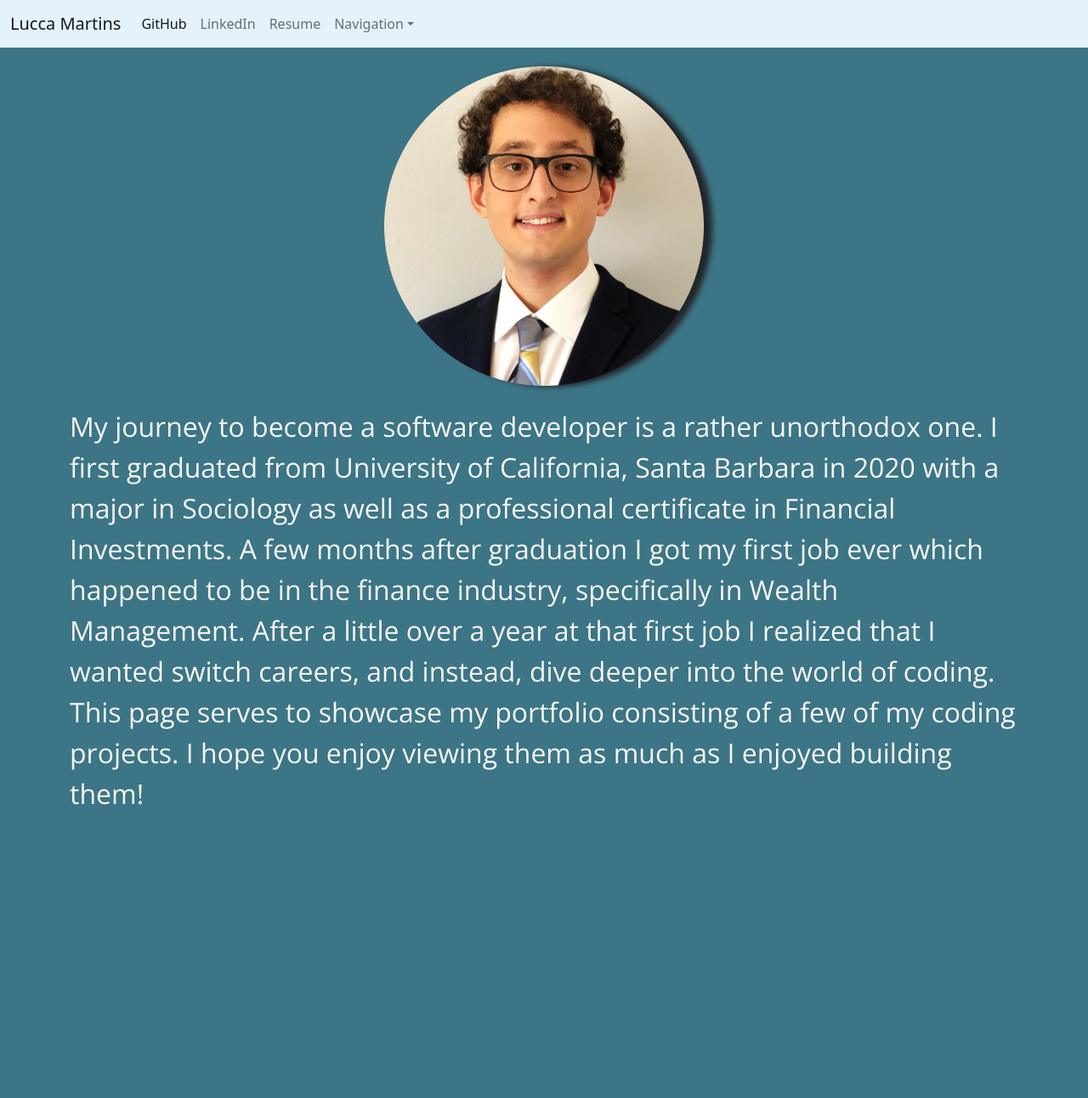
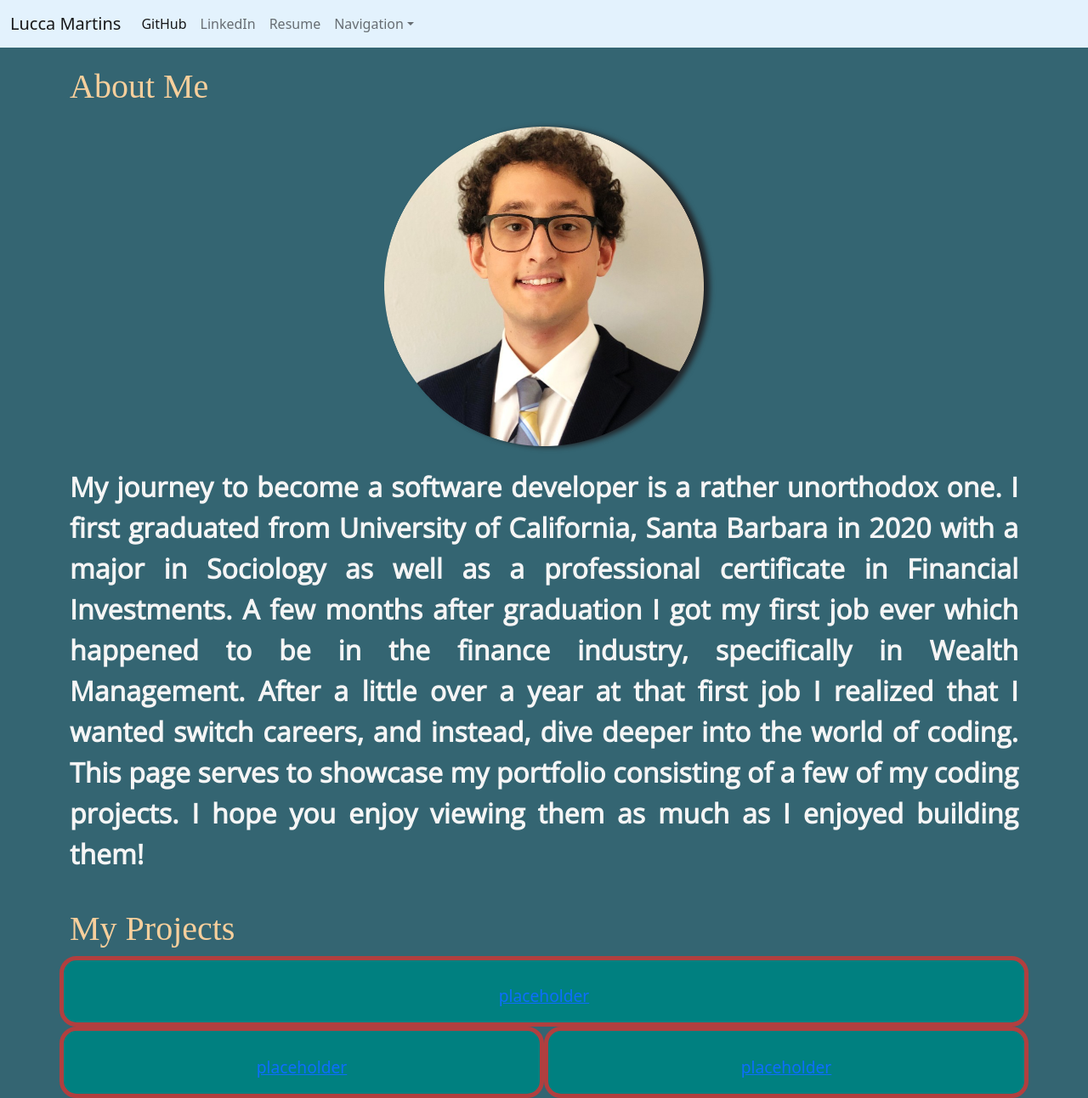
Before and after one commit to luccaloopz/portfolio-2, a plain HTML site: page index.html in a window 1280 px wide. Shown: the whole page at 85% size. Before the commit the page ends 974 px from the top, so only its background shows below. Drawn offline with nearby package versions, Linux system fonts and the light colour scheme; a web font is replaced by a local one.

Commit message:
created grid layout of the My Projects section on different viewports.

```diff
--- a/assets/css/style.css
+++ b/assets/css/style.css
@@ -1,9 +1,12 @@
 body {
-    background-color: #3c7585;
+    background-color: #346572;
+}
+
+#aboutMe {
+    padding-top: 2%;
 }
 
 #profPicContainer {
-    /* display: block; */
     margin-left: auto;
     margin-right: auto;
     margin-top: 2%;
@@ -14,17 +17,37 @@ body {
 #profPic {
     width: 100%;
     height: auto;
-    filter: drop-shadow(10px 1px 3px);
+    filter: drop-shadow(7px 1px 3px);
 }
 
 #description {
     font-family: 'Open Sans', sans-serif;
     font-size: xx-large;
+    font-weight: 600;
     color: whitesmoke;
+    text-align: justify;
+}
+
+.pictures {
+    color: aliceblue;
+    border: 5px solid rgb(177, 63, 63);
+    border-radius: 20px;
+    background-color: teal;
+    text-align: center;
+    font-size: larger;
+}
+
+.titles {
+    font-family: 'Playfair Display', serif;
+    color: rgb(247, 207, 156);
 }
 
 @media (max-width: 575.98px) {
     #description {
         font-size: larger;
     }
+
+    #aboutMe {
+        padding-top: 5%;
+    }
 }
--- a/index.html
+++ b/index.html
@@ -33,8 +33,8 @@
                         <li class="nav-item dropdown">
                             <a class="nav-link dropdown-toggle" href="#" id="navbarDropdown" role="button" data-bs-toggle="dropdown" aria-expanded="false">Navigation</a>
                             <ul class="dropdown-menu" aria-labelledby="navbarDropdown">
-                                <li><a class="dropdown-item" href="#">About Me</a></li>
-                                <li><a class="dropdown-item" href="#">My Projects</a></li>
+                                <li><a class="dropdown-item" href="#aboutMe">About Me</a></li>
+                                <li><a class="dropdown-item" href="#myProjects">My Projects</a></li>
                                 <li><hr class="dropdown-divider"></li>
                                 <li><a class="dropdown-item" type="button" class="btn btn-primary" data-bs-toggle="modal" data-bs-target="#contactInfoModal">Contact Info</a></li>
                             </ul>
@@ -63,6 +63,7 @@
         </header>
 
         <main class="container">
+            <h1 id="aboutMe" class="titles fs-1">About Me</h1>
             <div class="row" id="profPicContainer">
                 <img id="profPic" src="./assets/images/linkedIn-profile-picture-modified.png" class="img-fluid" alt="Lucca's LinkedIn Profile Picture">
             </div>
@@ -72,7 +73,23 @@
             <div class="row" id="description">
                 <p>My journey to become a software developer is a rather unorthodox one. I first graduated from University of California, Santa Barbara in 2020 with a major in Sociology as well as a professional certificate in Financial Investments. A few months after graduation I got my first job ever which happened to be in the finance industry, specifically in Wealth Management. After a little over a year at that first job I realized that I wanted switch careers, and instead, dive deeper into the world of coding. This page serves to showcase my portfolio consisting of a few of my coding projects. I hope you enjoy viewing them as much as I enjoyed building them!</p>
             </div>
-
+            <div>
+                <br>
+            </div>
+            <h1 id="myProjects" class="titles fs-1">My Projects</h1>
+            <div class="row">
+                <div class="col-md pictures">
+                    <a class="imgcontainer" href="#"><img src="" alt=""><p class="">placeholder</p></a>
+                </div>
+            </div>
+            <div class="row">
+                <div class="col-md pictures">
+                    <a class="imgcontainer" href="#"><img src="" alt=""><p class="">placeholder</p></a>
+                </div>
+                <div class="col-md pictures">
+                    <a class="imgcontainer" href="#"><img src="" alt=""><p class="">placeholder</p></a>
+                </div>
+            </div>
         </main>
 
         <script src="https://cdn.jsdelivr.net/npm/bootstrap@5.1.3/dist/js/bootstrap.bundle.min.js" integrity="sha384-ka7Sk0Gln4gmtz2MlQnikT1wXgYsOg+OMhuP+IlRH9sENBO0LRn5q+8nbTov4+1p" crossorigin="anonymous"></script>
```
